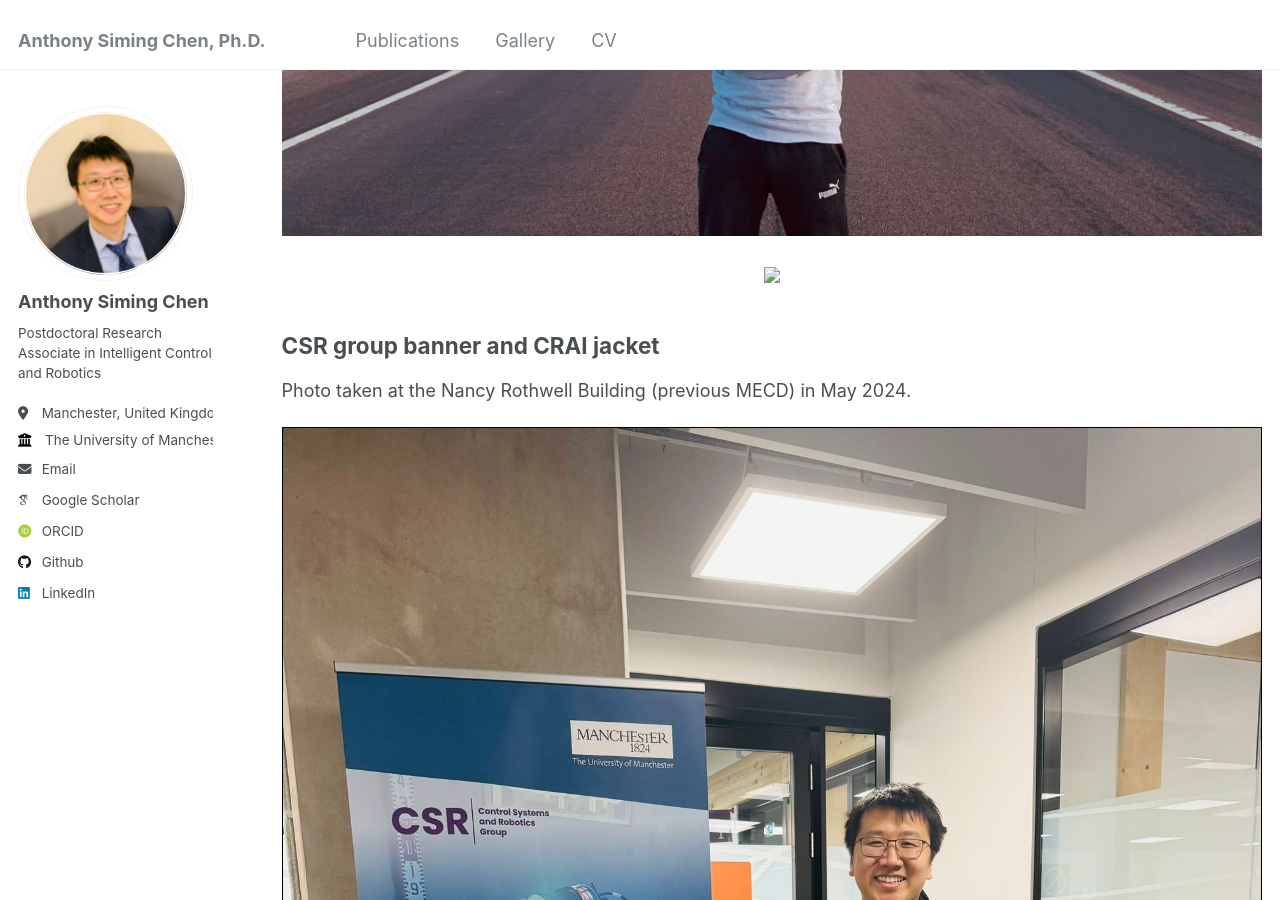
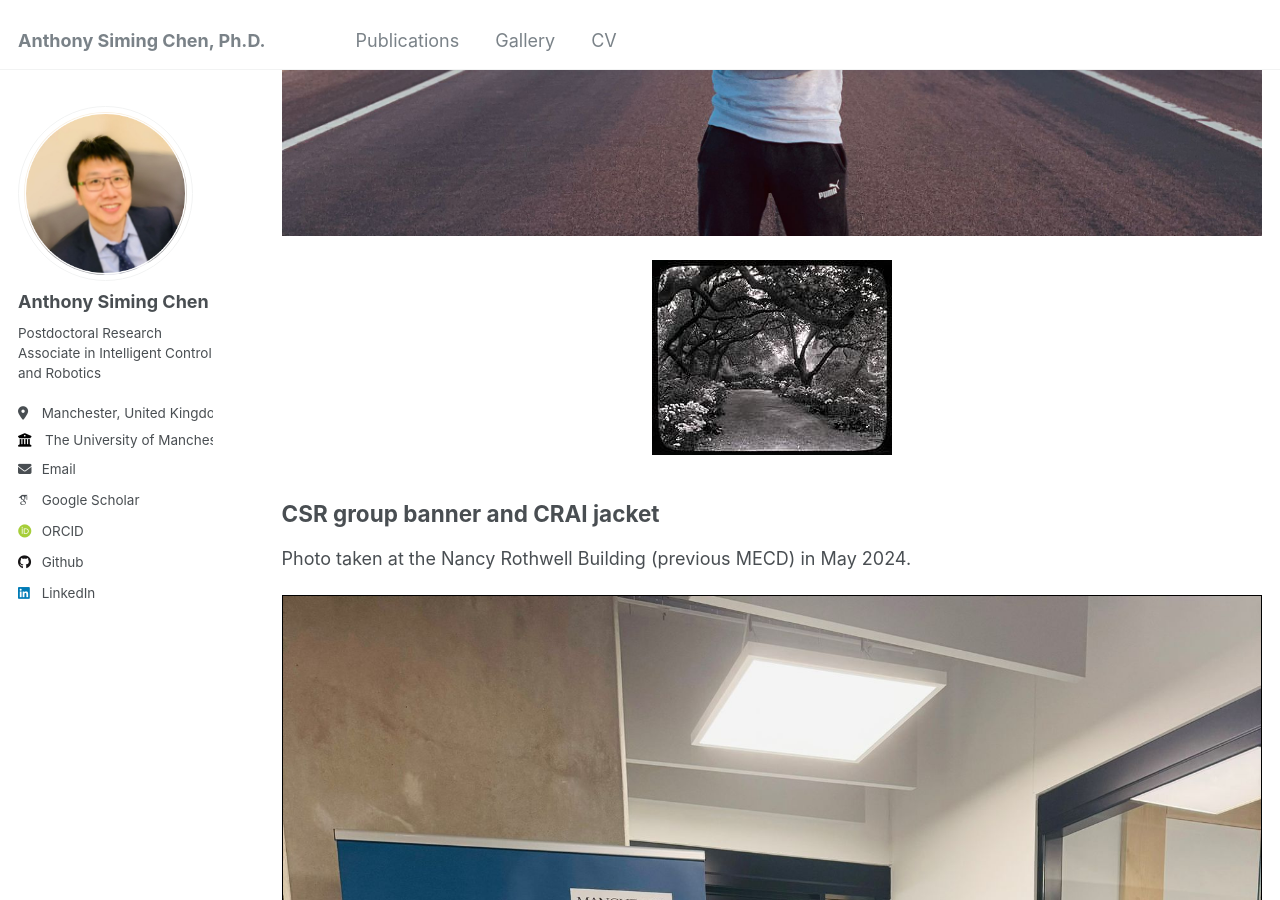
Before and after one commit to Anthony-S-Chen/Anthony-S-Chen.github.io, a Jekyll site: the page built from _pages/Gallery.md, in a window 1280 px wide and 900 px high, scrolled down 750 px. Built offline with Jekyll 4.4.1, drawn with Linux system fonts in a browser that asks for light colours; some web fonts are replaced.

Commit message:
Update Gallery.md

```diff
--- a/_pages/Gallery.md
+++ b/_pages/Gallery.md
@@ -10,7 +10,7 @@ author_profile: true
 ## PhD Viva dinner
 Photo taken at the Browns after the PhD viva in Bristol in 2022. <br/><img src='/images/Chen_66stand.jpeg'>
 <p align="center">
-<img src="images/3953273590_704e3899d5_m.jpg">
+<img src="/images/3953273590_704e3899d5_m.jpg">
 </p>
 
 ## CSR group banner and CRAI jacket
```
